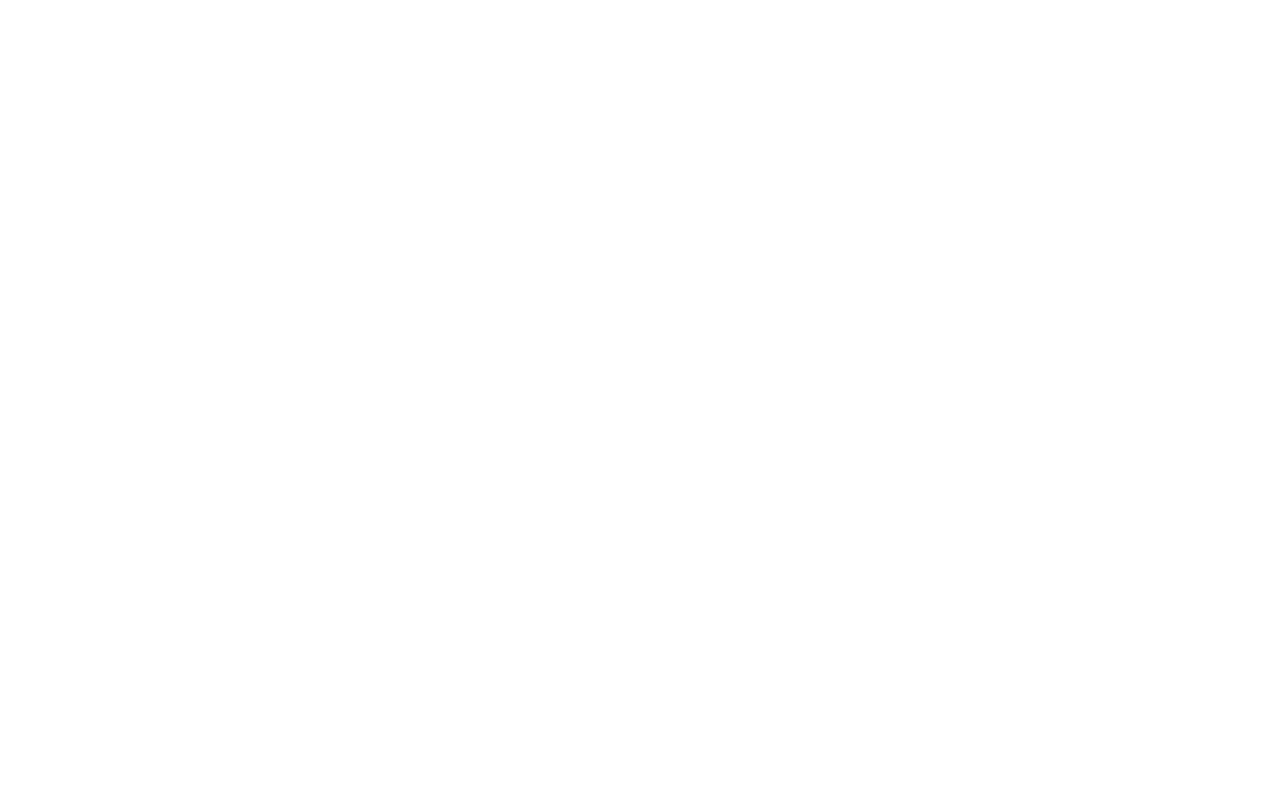
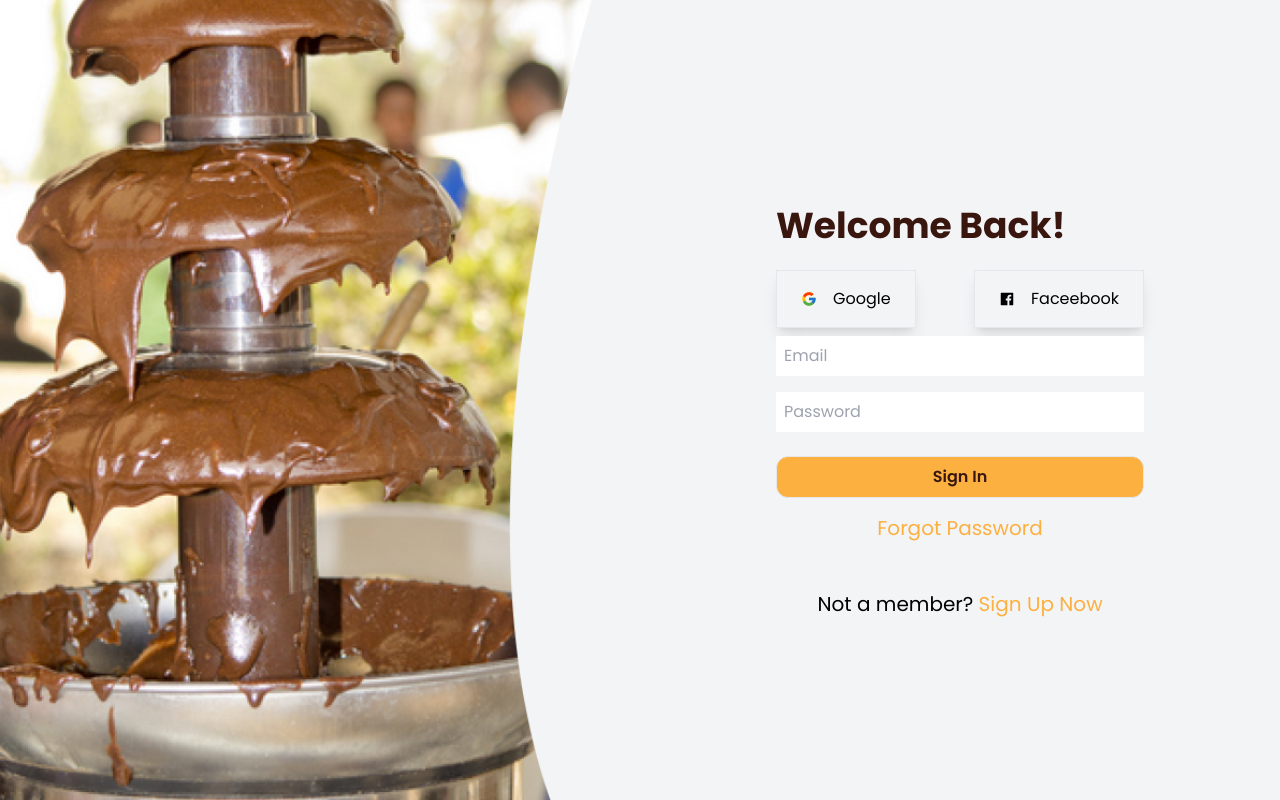
Before and after one commit to solex55/chocboy, a React (Create React App) app: page /login in a window 1280 px wide. Before the commit this address had no page. Built offline with nearby package versions, Linux system fonts and the light colour scheme.

Commit message:
Feat: Login page

```diff
--- a/src/App.js
+++ b/src/App.js
@@ -5,6 +5,7 @@
 import Chocparty from './pages/Chocparty';
 import Shop from './pages/Shop';
 import Blog from './pages/Blog';
+import Login from './pages/Login';
 import {Routes, Route, BrowserRouter } from 'react-router-dom'
 
 function App() {
@@ -18,6 +19,7 @@
           <Route path="/chocparty" element={<Chocparty />} />
           <Route path="/shop" element={<Shop />} />
           <Route path="/blog" element={<Blog />} />
+          <Route path="/login" element={<Login />} />
         </Routes>
       </BrowserRouter>
     </>
--- a/src/components/header/Header.jsx
+++ b/src/components/header/Header.jsx
@@ -6,19 +6,20 @@
 
 function Header({heroText}) {
   return (
-    <div className='relative w-full h-screen '>
+    <div className='relative w-full h-screen bg-main'>
         <div className='absolute z-20 top-0 left-0 h-56 lg:h-fit'>
             <img src={Heroimg} alt="hero-pic" className='h-full'/>
         </div>
 
-        <div className='absolute overlay-des h-full w-full z-15  top-0 left-0 '></div>
-
-        <div className='absolute z-10 top-0 left-0 h-full w-full' >
-            <img src={Herobar} alt="hero-pic" style={{background: "linear-gradient(90deg, #667eea 0%, #764ba2 100%)"}} className='h-full w-full'/>
+{/*         <div className='absolute overlay-des h-full w-full z-15  top-0 left-0 '></div>
+ */}
+        <div className='absolute   h-full w-full' >
+            <img src={Herobar} alt="hero-pic"  className='h-full w-full object-cover mix-blend-overlay'/>
         </div>
+{/*         z-10 top-0 left-0 --only use when in trouble for heroimage--
+ */}
 
         <Nav />
-
         <div className='absolute z-30  text-5xl font-extrabold text-white herotext'>
             <p>{heroText}</p>
         </div>
--- a/src/components/nav/Nav.jsx
+++ b/src/components/nav/Nav.jsx
@@ -53,10 +53,11 @@
                 </li>
 
 
-
+                 <Link to="/login">
                 <button className='bg-main hover:border-transparent hover:text-main text-sec py-2 px-4 rounded-md z-20'>
                   Sign up
                 </button>
+                </Link>
 
                 <Link className='px-4 py-2 flex items-center leading-snug  hover:opacity-75' to="/shop">
                   <img src={cat} alt="Chocboyshop" />
--- /dev/null
+++ b/src/components/sign/Signin.jsx
@@ -0,0 +1,44 @@
+import React from 'react'
+import regpic from '../../assets/sign.png';
+import {FcGoogle} from 'react-icons/fc'
+import {AiFillFacebook} from 'react-icons/ai'
+
+function Signin() {
+  return (
+    <div className='grid grid-cols-1 sm:grid-cols-2 h-screen w-full'>
+        <div className='hidden sm:block  h-screen w-full bg-gray-100'>
+            <img src={regpic} alt="" className='w-full h-full object-cover'/>
+        </div>
+
+        <div className='bg-gray-100 flex flex-col justify-center'>
+            <form className="max-w-[400px] w-full mx-auto p-4">
+                <h2 className='text-4xl font-bold text-main py-6'>Welcome Back!</h2>
+
+                <div className='flex justify-between'>
+                    <p className='px-6 py-4 gap-4 border shadow-lg hover:shadow-xl flex items-center hover:cursor'><FcGoogle /> Google</p>
+                    <p className='px-6 py-4 gap-4 border shadow-lg hover:shadow-xl flex items-center hover:cursor'><AiFillFacebook /> Faceebook</p>
+                </div>
+
+                <div className='flex flex-col py-2'>
+                    <input type="email" name="email" placeholder='Email' className='bprder-4 border-b-black-300 p-2' />
+                </div>
+                <div className='flex flex-col py-2'>
+                    <input type="password" name="password"placeholder='Password' className='border-b-black-300 p-2'/>
+                </div>
+
+                <button className='w-full text-center bg-sec text-main my-4 rounded-xl py-2 font-semibold border hover:bg-transparent hover:border-bg-sec'>Sign In</button>
+
+                <div className='mb-12'>
+                    <p className='text-sec text-xl text-center'>Forgot Password</p>
+                </div>
+
+                <div>
+                    <p className='text-xl text-center'>Not a member? <span className='text-sec'>Sign Up Now</span></p>
+                </div>
+            </form>
+        </div>
+    </div>
+  )
+}
+
+export default Signin
--- /dev/null
+++ b/src/pages/Login.jsx
@@ -0,0 +1,13 @@
+import React from 'react'
+import Signin from '../components/sign/Signin'
+
+
+function Login() {
+  return (
+    <div>
+       <Signin />
+    </div>
+  )
+}
+
+export default Login
```
Also changed, not shown: src/assets/sign.png (added), src/components/sign/Reg.jsx (added), src/components/sign/reg.css (added), src/components/sign/signin.css (added).
